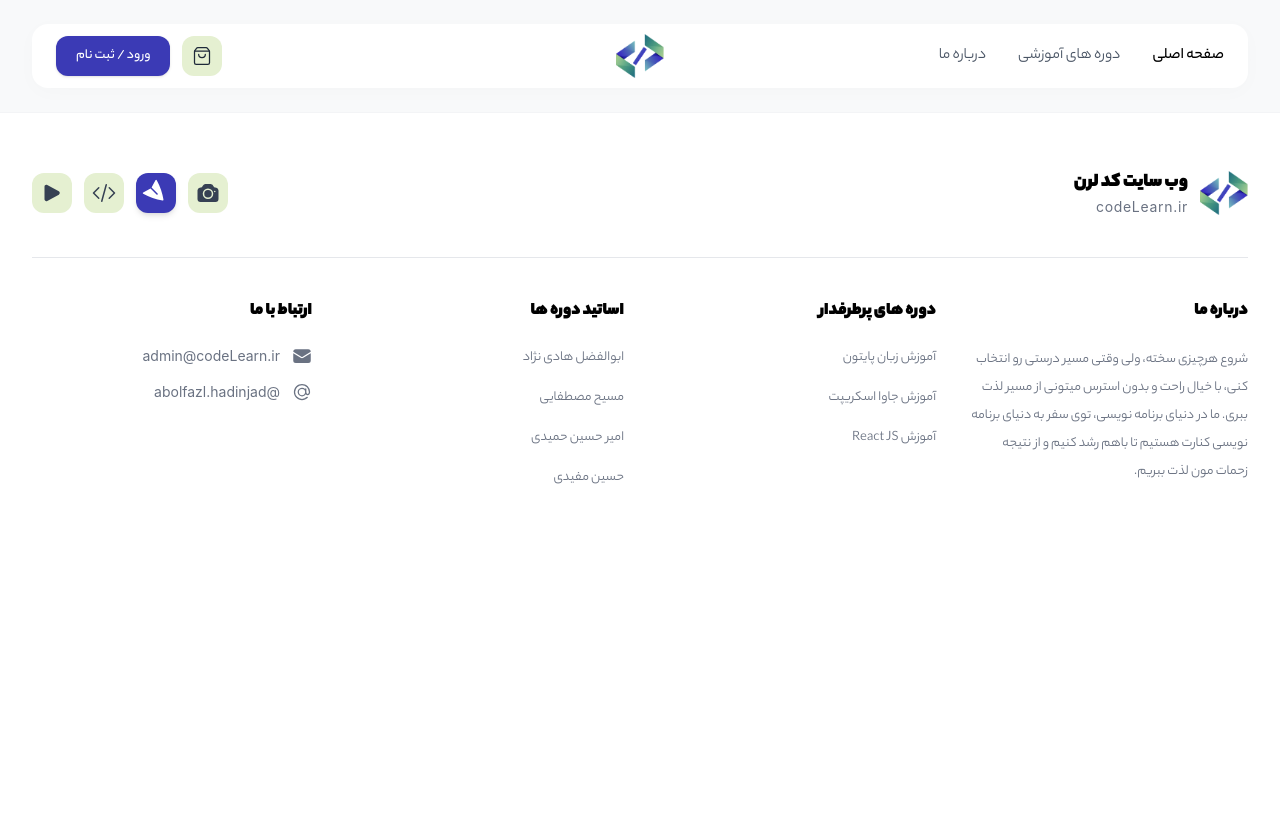
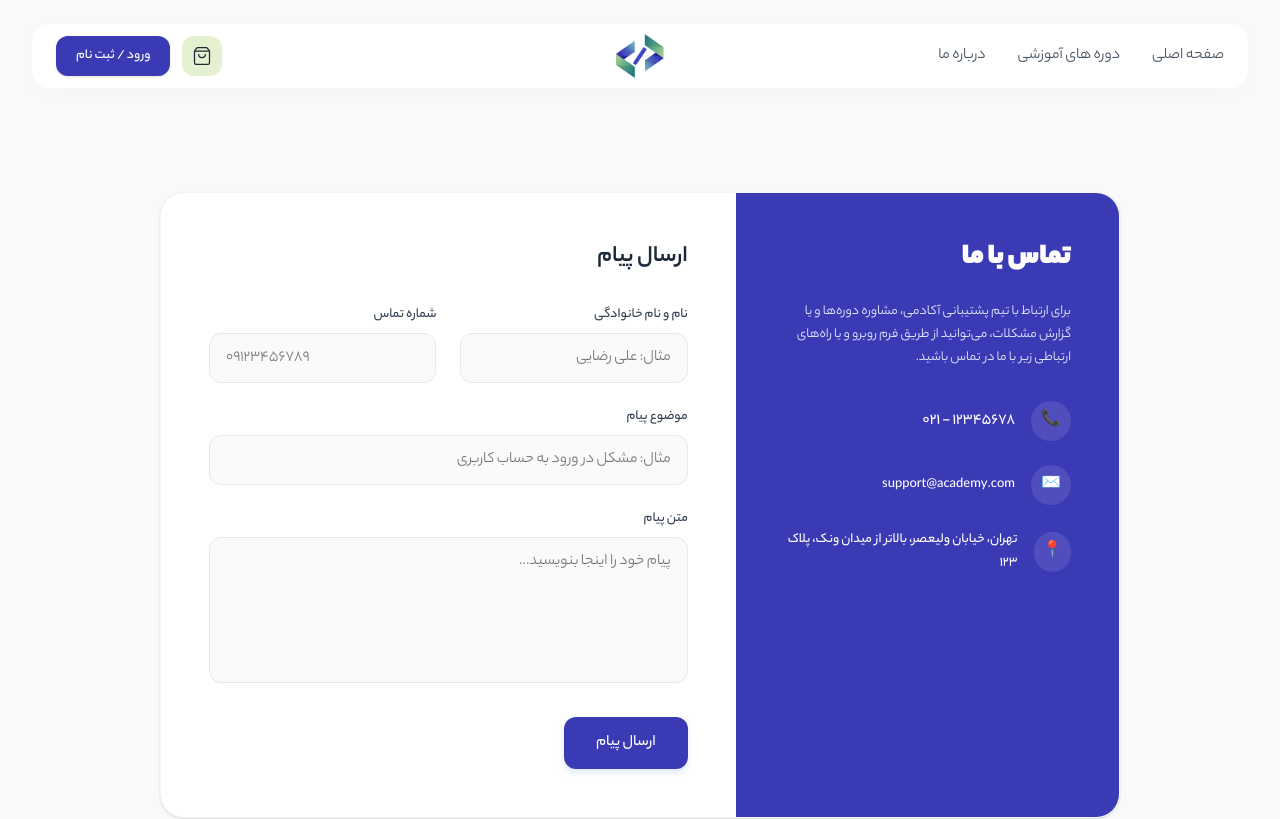
Before and after one commit to abolfazlhn4/codelearn, a React (Vite) app in the folder frontend/: page /contact-us in a window 1280 px wide. Shown: the top 819 px of the page. Built offline with nearby package versions, Linux system fonts and the light colour scheme.

Commit message:
fixing details

```diff
--- a/frontend/src/App.jsx
+++ b/frontend/src/App.jsx
@@ -8,6 +8,7 @@ import Home from "./pages/Home";
 import Product from "./pages/Product";
 import CoursesArchive from "./pages/CoursesArchive";
 import Aboutus from "./pages/Aboutus";
+import ContactUs from "./pages/ContactUs";
 import Auth from "./pages/Auth";
 import UserPanel from "./pages/UserPanel";
 import InstructorPanel from "./pages/InstructorPanel";
@@ -27,6 +28,7 @@ function App() {
             <Route path="/product/:id" element={<Product />} />
             <Route path="/CoursesArchive" element={<CoursesArchive />} />
             <Route path="/Aboutus" element={<Aboutus />} />
+            <Route path="/contact-us" element={<ContactUs />} />
             <Route path="/auth" element={<Auth />} />
             <Route path="/instructor-panel/*" element={<InstructorPanel />} />
             <Route
--- a/frontend/src/components/CoursesSection.jsx
+++ b/frontend/src/components/CoursesSection.jsx
@@ -26,7 +26,6 @@ const CoursesSection = () => {
     if (scrollContainerRef.current) {
       const { scrollLeft, scrollWidth, clientWidth } =
         scrollContainerRef.current;
-      // در حالت RTL، مقدار scrollLeft منفی یا صفر است
       const absScrollLeft = Math.abs(Math.round(scrollLeft));
       const maxScroll = scrollWidth - clientWidth;
 
@@ -36,7 +35,6 @@ const CoursesSection = () => {
     }
   };
 
-  // بررسی وضعیت اسکرول هنگام لود اولیه، تغییر دسته‌بندی یا تغییر سایز صفحه
   useEffect(() => {
     handleScroll();
     window.addEventListener("resize", handleScroll);
@@ -65,6 +63,7 @@ const CoursesSection = () => {
 
   return (
     <section
+      id="courses-section"
       dir="rtl"
       className="bg-[#f8f9fa] py-16 px-4 sm:px-8 font-yekan overflow-hidden"
     >
--- a/frontend/src/components/Navbar.jsx
+++ b/frontend/src/components/Navbar.jsx
@@ -30,9 +30,9 @@ const Navbar = () => {
   };
 
   const navLinks = [
-    { name: "صفحه اصلی", href: "/", active: true },
-    { name: "دوره های آموزشی", href: "/CoursesArchive", active: false },
-    { name: "درباره ما", href: "/Aboutus", active: false },
+    { name: "صفحه اصلی", href: "/" },
+    { name: "دوره های آموزشی", href: "/CoursesArchive" },
+    { name: "درباره ما", href: "/Aboutus" },
   ];
 
   const panelLink =
@@ -59,19 +59,23 @@ const Navbar = () => {
             </button>
 
             <nav className="hidden md:flex items-center gap-8">
-              {navLinks.map((link, index) => (
-                <a
+              {navLinks.map((link, index) => {
+                const isActive = location.pathname === link.href;
+
+                return (
+                  <Link
                     key={index}
-                  href={link.href}
+                    to={link.href}
                     className={`text-sm lg:text-base transition-colors hover:text-[#3b3ab5] ${
-                    link.active
+                      isActive
                         ? "font-medium text-black"
                         : "font-normal text-gray-600"
                     }`}
                   >
                     {link.name}
-                </a>
-              ))}
+                  </Link>
+                );
+              })}
             </nav>
           </div>
 
@@ -128,19 +132,24 @@ const Navbar = () => {
         {/* منوی موبایل */}
         {isMobileMenuOpen && (
           <div className="md:hidden absolute top-24 left-4 right-4 bg-white rounded-2xl shadow-xl p-4 flex flex-col gap-4 animate-in fade-in slide-in-from-top-4 z-50">
-            {navLinks.map((link, index) => (
-              <a
+            {navLinks.map((link, index) => {
+              const isActive = location.pathname === link.href;
+
+              return (
+                <Link
                   key={index}
-                href={link.href}
+                  to={link.href}
                   className={`p-2 rounded-lg text-sm ${
-                  link.active
-                    ? "bg-gray-50 font-medium text-black"
+                    isActive
+                      ? "bg-gray-50 font-bold text-black"
                       : "font-normal text-gray-600"
                   }`}
+                  onClick={() => setIsMobileMenuOpen(false)}
                 >
                   {link.name}
-              </a>
-            ))}
+                </Link>
+              );
+            })}
           </div>
         )}
       </div>
--- /dev/null
+++ b/frontend/src/pages/ContactUs.jsx
@@ -0,0 +1,126 @@
+import React from "react";
+import Navbar from "../components/Navbar";
+
+const ContactUs = () => {
+  const handleSubmit = (e) => {
+    e.preventDefault();
+    alert("پیام شما با موفقیت ارسال شد!");
+  };
+
+  return (
+    <div
+      className="min-h-screen bg-[#f8f9fa] font-yekan flex flex-col"
+      dir="rtl"
+    >
+      <main className="flex-1 max-w-5xl mx-auto w-full px-4 sm:px-8 py-12 md:py-20">
+        <div className="bg-white rounded-3xl shadow-sm border border-gray-100 overflow-hidden flex flex-col md:flex-row">
+          {/* بخش اطلاعات تماس */}
+          <div className="bg-[#3b3ab5] text-white p-8 md:p-12 md:w-2/5 flex flex-col justify-between">
+            <div>
+              <h2 className="text-3xl font-black mb-6">تماس با ما</h2>
+              <p className="text-indigo-100 text-sm leading-relaxed mb-8">
+                برای ارتباط با تیم پشتیبانی آکادمی، مشاوره دوره‌ها و یا گزارش
+                مشکلات، می‌توانید از طریق فرم روبرو و یا راه‌های ارتباطی زیر با
+                ما در تماس باشید.
+              </p>
+
+              <ul className="space-y-6">
+                <li className="flex items-center gap-4">
+                  <div className="w-10 h-10 bg-white/10 rounded-full flex items-center justify-center">
+                    📞
+                  </div>
+                  <span className="font-medium" dir="ltr">
+                    ۰۲۱ - ۱۲۳۴۵۶۷۸
+                  </span>
+                </li>
+                <li className="flex items-center gap-4">
+                  <div className="w-10 h-10 bg-white/10 rounded-full flex items-center justify-center">
+                    ✉️
+                  </div>
+                  <span className="font-medium text-sm text-left">
+                    support@academy.com
+                  </span>
+                </li>
+                <li className="flex items-center gap-4">
+                  <div className="w-10 h-10 bg-white/10 rounded-full flex items-center justify-center">
+                    📍
+                  </div>
+                  <span className="font-medium text-sm leading-relaxed">
+                    تهران، خیابان ولیعصر، بالاتر از میدان ونک، پلاک ۱۲۳
+                  </span>
+                </li>
+              </ul>
+            </div>
+          </div>
+
+          {/* فرم تماس */}
+          <div className="p-8 md:p-12 md:w-3/5">
+            <h3 className="text-2xl font-bold text-gray-800 mb-8">
+              ارسال پیام
+            </h3>
+
+            <form onSubmit={handleSubmit} className="space-y-6">
+              <div className="grid grid-cols-1 sm:grid-cols-2 gap-6">
+                <div>
+                  <label className="block text-sm font-medium text-gray-700 mb-2">
+                    نام و نام خانوادگی
+                  </label>
+                  <input
+                    type="text"
+                    required
+                    className="w-full px-4 py-3 rounded-xl bg-gray-50 border border-gray-200 focus:bg-white focus:ring-2 focus:ring-[#3b3ab5] focus:border-transparent outline-none transition-all"
+                    placeholder="مثال: علی رضایی"
+                  />
+                </div>
+                <div>
+                  <label className="block text-sm font-medium text-gray-700 mb-2">
+                    شماره تماس
+                  </label>
+                  <input
+                    type="tel"
+                    required
+                    className="w-full px-4 py-3 rounded-xl bg-gray-50 border border-gray-200 focus:bg-white focus:ring-2 focus:ring-[#3b3ab5] focus:border-transparent outline-none transition-all text-left"
+                    placeholder="09123456789"
+                    dir="ltr"
+                  />
+                </div>
+              </div>
+
+              <div>
+                <label className="block text-sm font-medium text-gray-700 mb-2">
+                  موضوع پیام
+                </label>
+                <input
+                  type="text"
+                  className="w-full px-4 py-3 rounded-xl bg-gray-50 border border-gray-200 focus:bg-white focus:ring-2 focus:ring-[#3b3ab5] focus:border-transparent outline-none transition-all"
+                  placeholder="مثال: مشکل در ورود به حساب کاربری"
+                />
+              </div>
+
+              <div>
+                <label className="block text-sm font-medium text-gray-700 mb-2">
+                  متن پیام
+                </label>
+                <textarea
+                  required
+                  rows="5"
+                  className="w-full px-4 py-3 rounded-xl bg-gray-50 border border-gray-200 focus:bg-white focus:ring-2 focus:ring-[#3b3ab5] focus:border-transparent outline-none transition-all resize-none"
+                  placeholder="پیام خود را اینجا بنویسید..."
+                ></textarea>
+              </div>
+
+              <button
+                type="submit"
+                className="w-full sm:w-auto bg-[#3b3ab5] text-white px-8 py-3.5 rounded-xl font-medium hover:bg-opacity-90 transition-all shadow-md shadow-indigo-100"
+              >
+                ارسال پیام
+              </button>
+            </form>
+          </div>
+        </div>
+      </main>
+    </div>
+  );
+};
+
+export default ContactUs;
--- a/frontend/src/pages/Home.jsx
+++ b/frontend/src/pages/Home.jsx
@@ -1,16 +1,23 @@
-import React from "react";
-import Navbar from "../components/Navbar";
 import HeroSection from "../components/HeroSection";
 import Features from "../components/Features";
 import CoursesSection from "../components/CoursesSection";
+import { useRef } from "react";
 
 const Home = () => {
+  const coursesRef = useRef(null);
+
+  const scrollToCourses = () => {
+    coursesRef.current?.scrollIntoView({ behavior: "smooth" });
+  };
+
   return (
     <div className="min-h-screen bg-gradient-to-b from-[#f8f9fa] to-white overflow-hidden">
       <main>
-        <HeroSection />
+        <HeroSection onScrollClick={scrollToCourses} />
         <Features />
-        <CoursesSection />
+        <div ref={coursesRef}>
+          <CoursesSection />
+        </div>
       </main>
     </div>
   );
```
Also changed, not shown: frontend/src/components/HeroSection.jsx (+12 -14 lines). Lines whose indentation alone changed are shown as unchanged.
